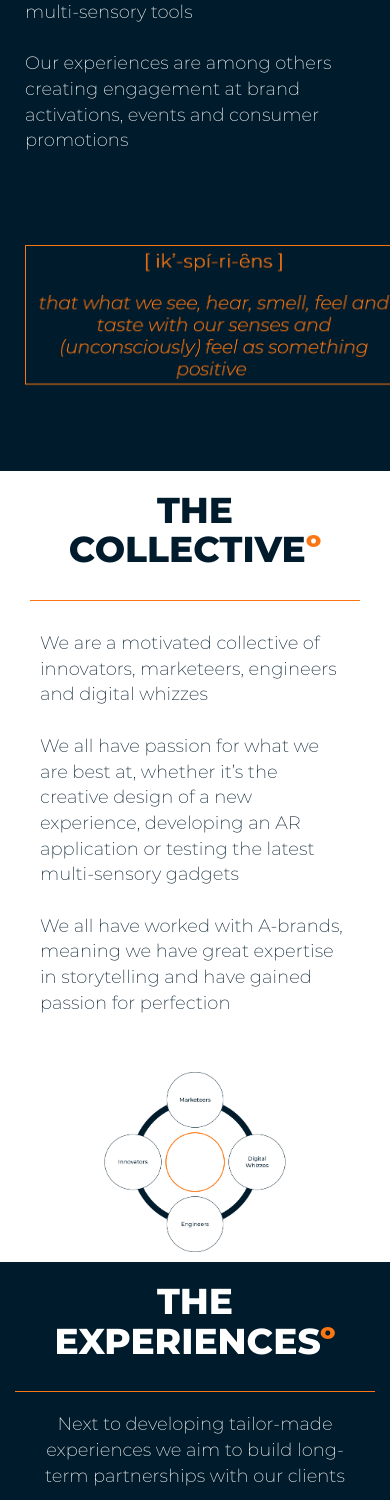
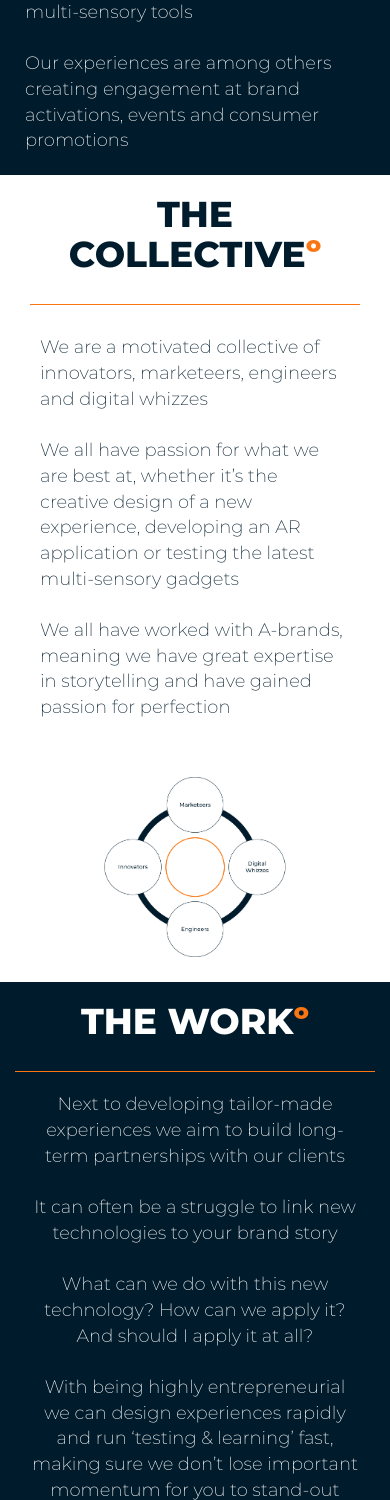
Before and after one commit to IvoJongmans/WowMakers, a PHP site: page /about.html in a window 390 px wide; the page is wider, and only the part inside the window is pictured. Shown: the part 529-2029 px from the top of that part. Run offline with PHP 8.4, Linux system fonts and the light colour scheme.

```diff
--- a/about.html
+++ b/about.html
@@ -116,9 +116,13 @@ activations, events and consumer promotions
 
     </div>
 
+    <div class="container-fluid" style="height: 15px; background-color: white;">
+
+    </div>
+
 
       <div class="container">
-        <h1 class="text-center" style="font-weight: bolder">THE EXPERIENCES<span class="celsius">º</span></h1>
+        <h1 class="text-center" style="font-weight: bolder">THE WORK<span class="celsius">º</span></h1>
       </div>
 
 
--- a/custom.css
+++ b/custom.css
@@ -201,10 +201,16 @@ body {
         height: 200px;
         padding: 10px;
     }
+    #hidewoordenboek {
+        border: 1px solid white;
+    }
 }
 @media only screen and (max-width:400px) {
     .brandlogo {
         height: 40px;
+    }
+    .verticalcenter {
+        display: none;
     }
 }
 
```
